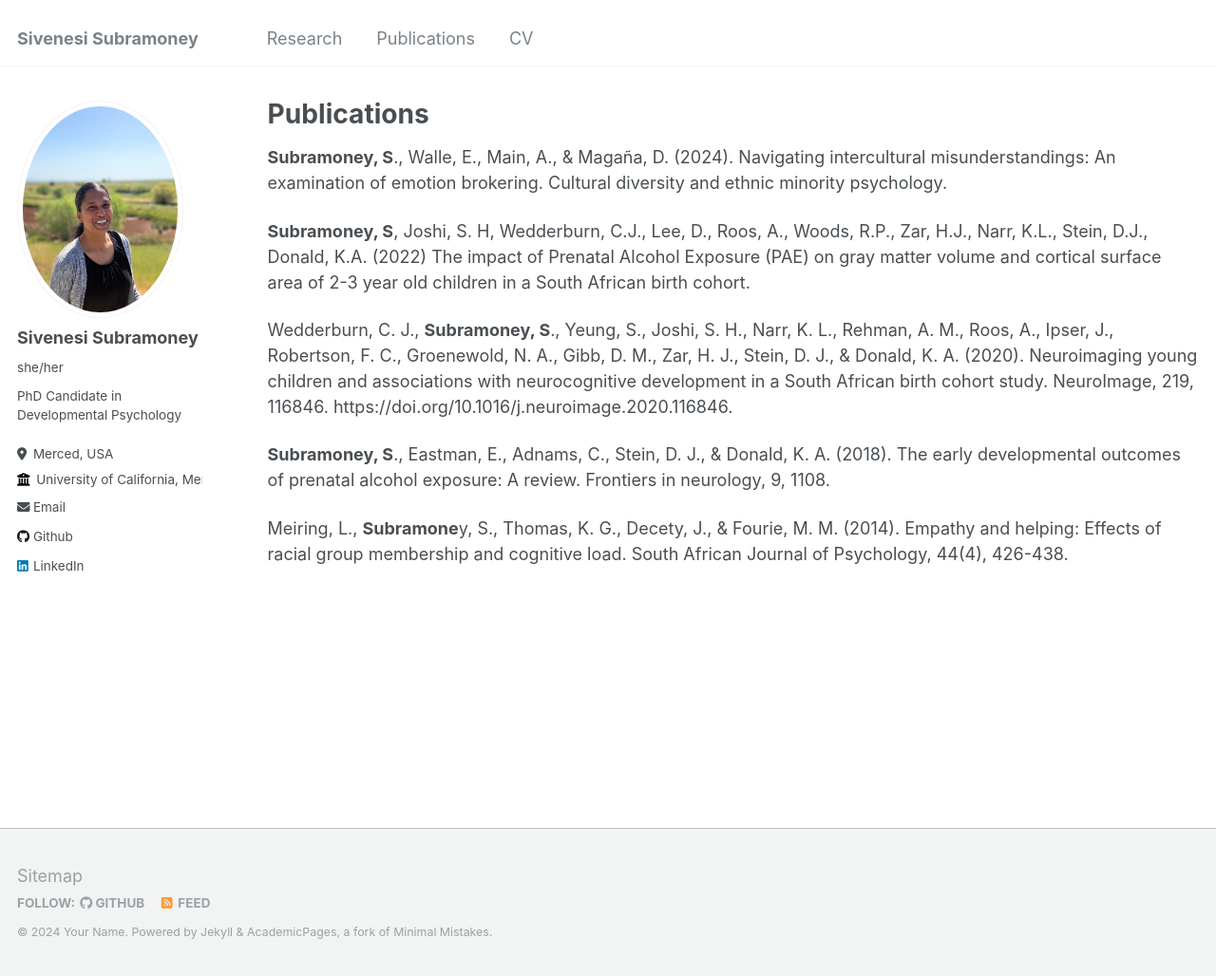
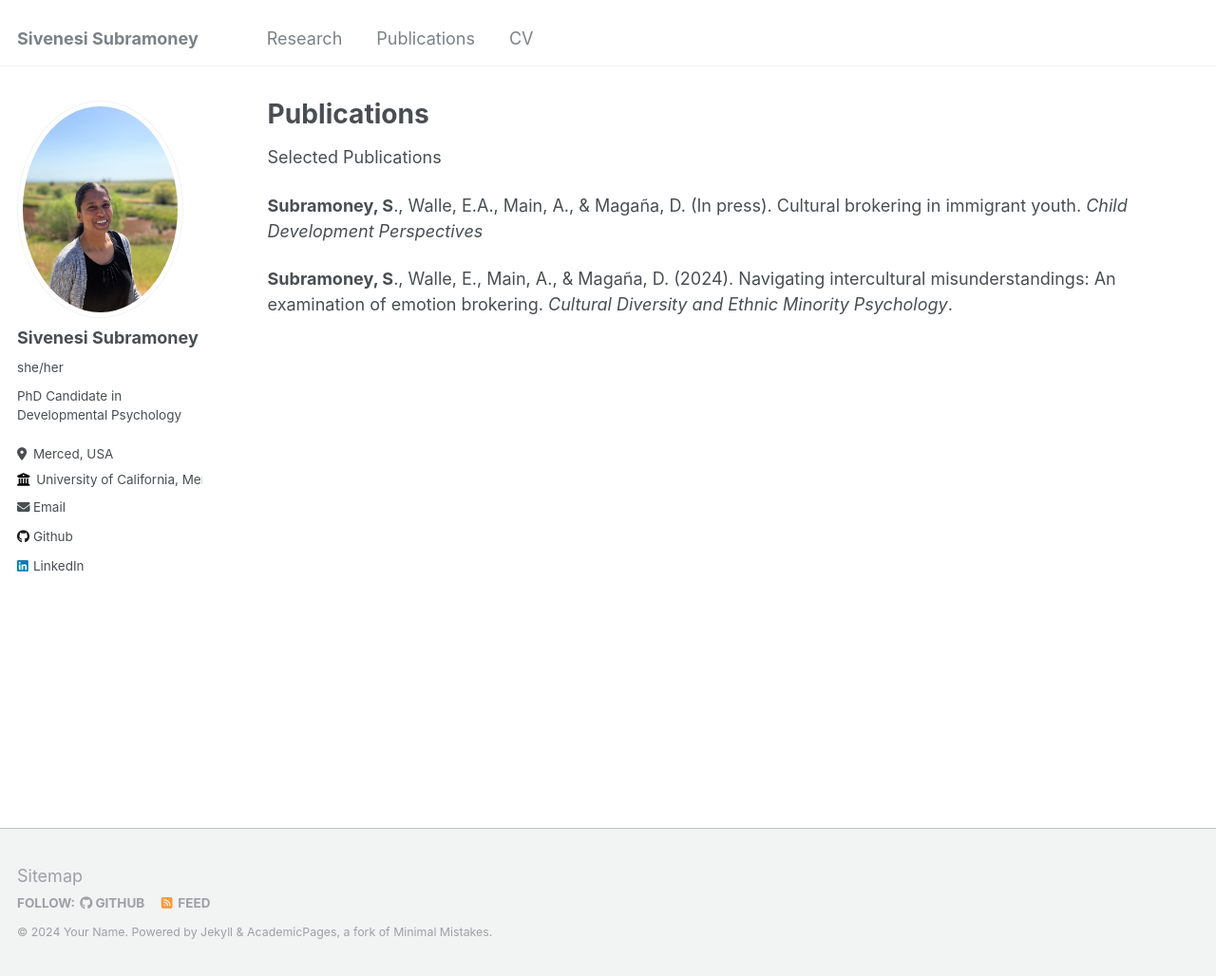
Before and after one commit to Sivenesi/Sivenesi.github.io, a Jekyll site: the page built from _pages/publications.md, in a window 1280 px wide and 1028 px high. Shown: the whole window at 95% size. Built offline with Jekyll 4.4.1, drawn with Linux system fonts in a browser that asks for light colours.

Commit message:
Update publications.md

```diff
--- a/_pages/publications.md
+++ b/_pages/publications.md
@@ -4,12 +4,9 @@ title: "Publications"
 permalink: /publications/
 author_profile: true
 ---
-**Subramoney, S**., Walle, E., Main, A., & Magaña, D. (2024). Navigating intercultural misunderstandings: An examination of emotion brokering. Cultural diversity and ethnic minority psychology.
 
-**Subramoney, S**, Joshi, S. H, Wedderburn, C.J., Lee, D., Roos, A., Woods, R.P., Zar, H.J., Narr, K.L., Stein, D.J., Donald, K.A. (2022) The impact of Prenatal Alcohol Exposure (PAE) on gray matter volume and cortical surface area of 2-3 year old children in a South African birth cohort.
+Selected Publications
 
-Wedderburn, C. J., **Subramoney, S**., Yeung, S., Joshi, S. H., Narr, K. L., Rehman, A. M., Roos, A., Ipser, J., Robertson, F. C., Groenewold, N. A., Gibb, D. M., Zar, H. J., Stein, D. J., & Donald, K. A. (2020). Neuroimaging young children and associations with neurocognitive development in a South African birth cohort study. NeuroImage, 219, 116846. https://doi.org/10.1016/j.neuroimage.2020.116846.
+**Subramoney, S**., Walle, E.A., Main, A., & Magaña, D. (In press). Cultural brokering in immigrant youth. *Child Development Perspectives*
 
-**Subramoney, S**., Eastman, E., Adnams, C., Stein, D. J., & Donald, K. A. (2018). The early developmental outcomes of prenatal alcohol exposure: A review. Frontiers in neurology, 9, 1108.
-
-Meiring, L., **Subramone**y, S., Thomas, K. G., Decety, J., & Fourie, M. M. (2014). Empathy and helping: Effects of racial group membership and cognitive load. South African Journal of Psychology, 44(4), 426-438.
+**Subramoney, S**., Walle, E., Main, A., & Magaña, D. (2024). Navigating intercultural misunderstandings: An examination of emotion brokering. *Cultural Diversity and Ethnic Minority Psychology*.
```
